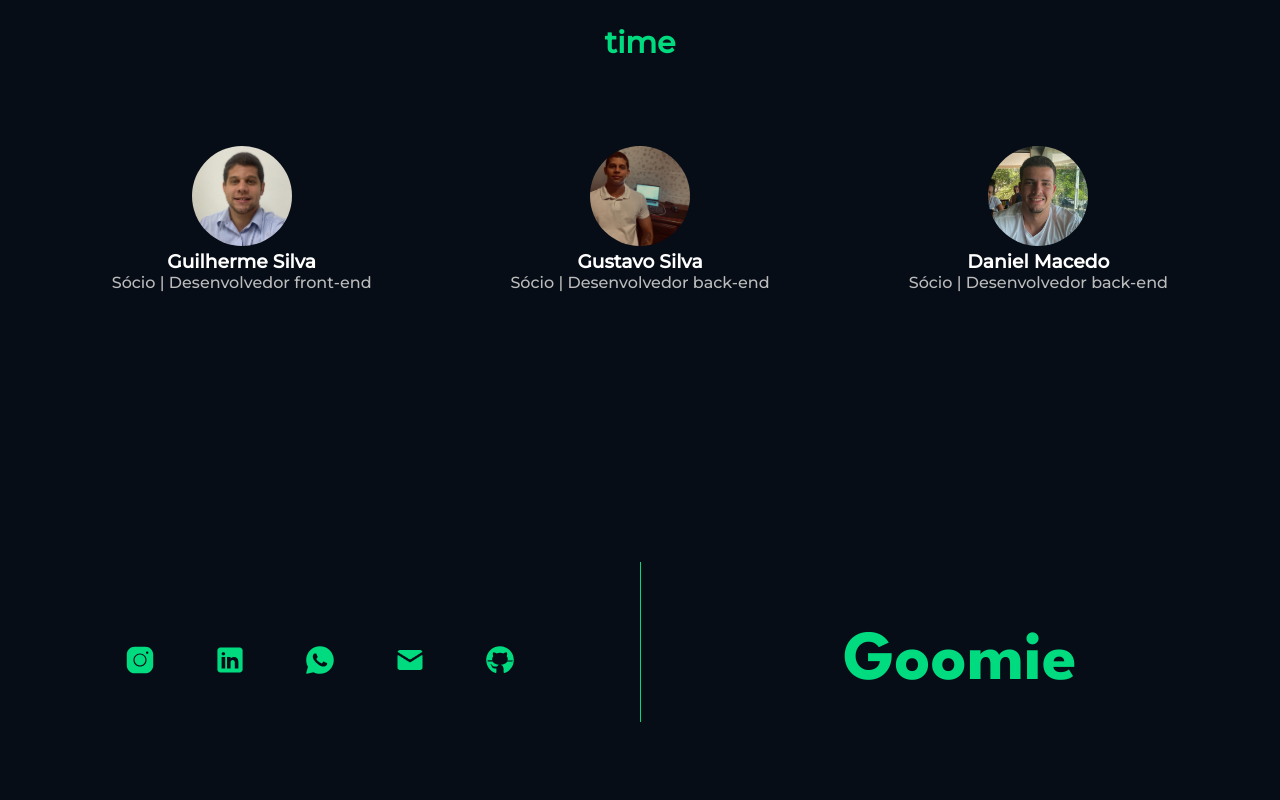
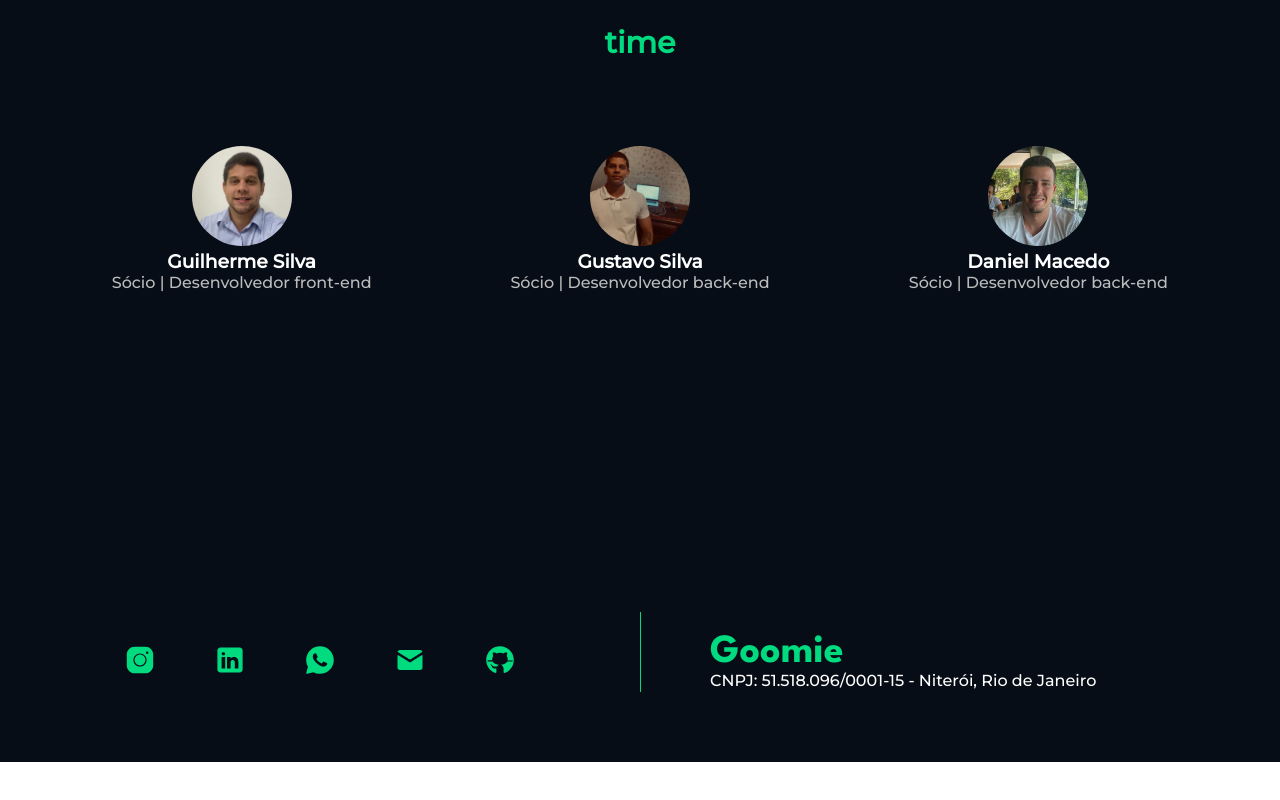
Before and after one commit to gustavops02/website-goomie, a Vue app: page / in a window 1280 px wide. Shown: the part 3425-4225 px from the top of the page. After the commit the page ends 4187 px from the top, so only its background shows below. Built offline with nearby package versions, Linux system fonts and the light colour scheme; the HTML template or start-up script is replaced by a standard one.

Commit message:
Componentes finalizados.

```diff
--- a/src/components/FooterComponent.vue
+++ b/src/components/FooterComponent.vue
@@ -27,6 +27,9 @@
             <div class="vertical-line"></div>
             <div class="right-section">
                 <h1 class="logo">Goomie</h1>
+                <p class="description-company">
+                    CNPJ: 51.518.096/0001-15 - Niterói, Rio de Janeiro
+                </p>
             </div>
         </footer>
     </div>
@@ -40,12 +43,13 @@
 
 <style scoped>
 .footer-container {
+    margin-top: 250px;
     width: 100%;
 }
 
 .footer {
-    height: 400px;
-    margin-top: 150px;
+    height: 200px;
+
     display: flex;
     justify-content: space-between;
     align-items: center;
@@ -56,6 +60,9 @@
 .right-section {
     flex: 1;
     padding: 0 70px;
+}
+
+.left-section {
     text-align: center;
 }
 
@@ -76,8 +83,13 @@
 
 .right-section .logo {
     font-family: var(--var-font-league-spartan);
-    font-size: 70px;
+    font-size: 40px;
     color: var(--var-cor-principal-font);
+    cursor: default;
+}
+
+.right-section .description-company {
+    font-size: 16px;
     cursor: default;
 }
 
--- a/src/components/ServicesComponent.vue
+++ b/src/components/ServicesComponent.vue
@@ -67,7 +67,7 @@
     }
 
     .services .card button {
-        font-family: var(--var-font-montserrat);
+
         font-size: 16px;
         padding: 13px 25px 13px 25px;
         margin-top: 40px;
```
